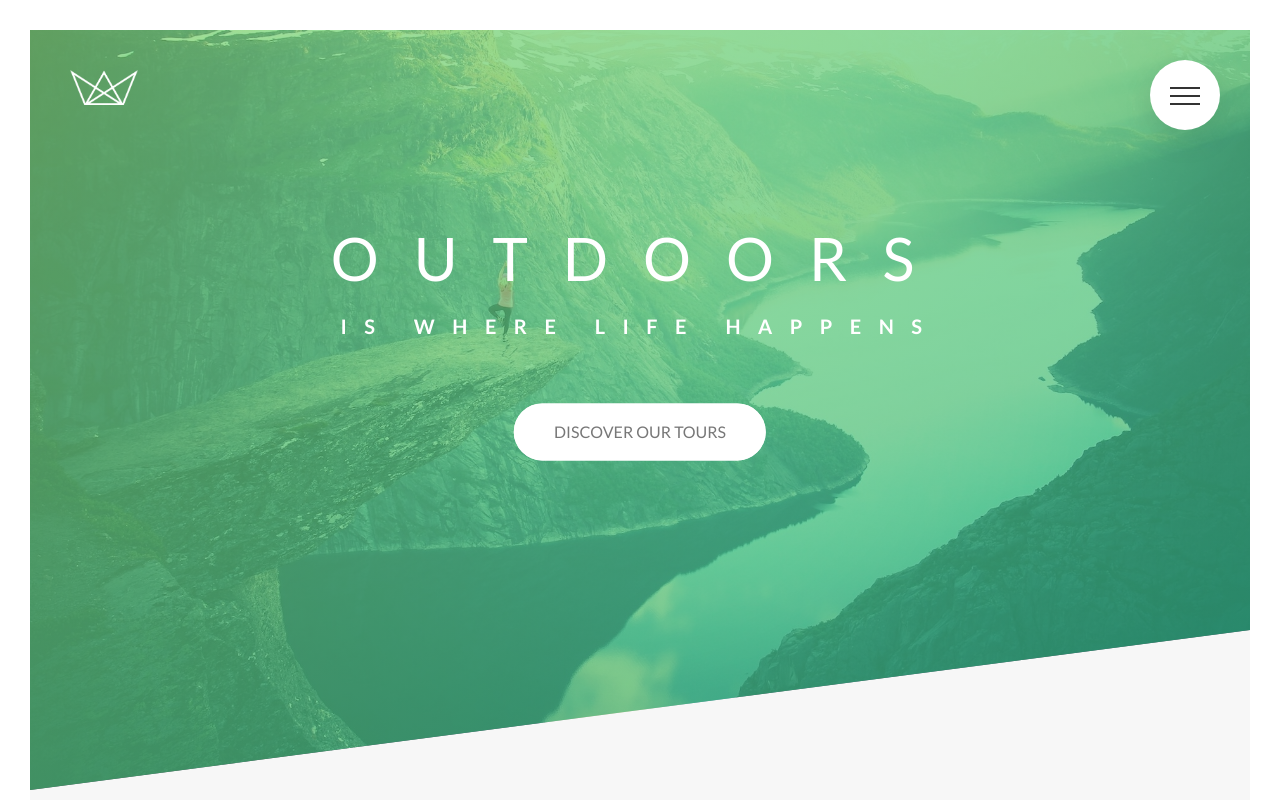
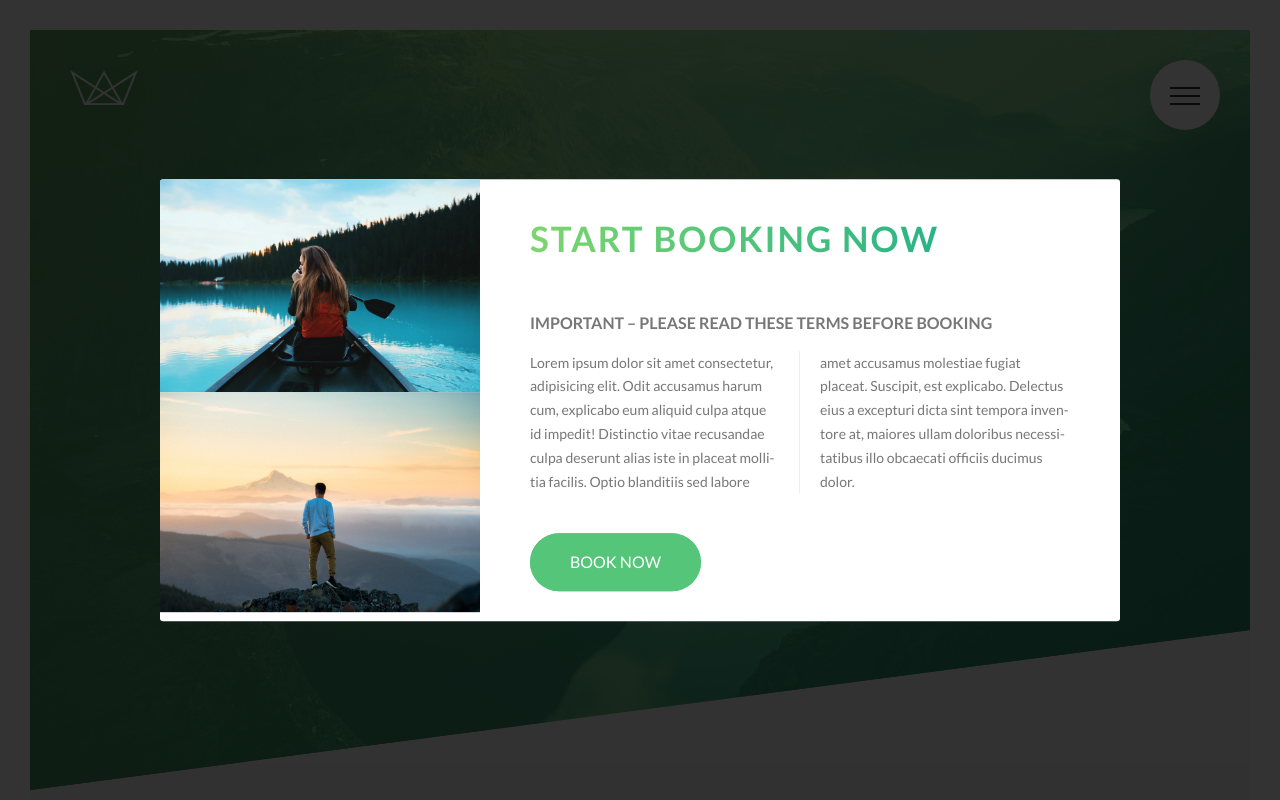
Before and after one commit to Harkindey/Natours-React, a React app: page / in a window 1280 px wide. Shown: the top 800 px of the page. Built offline with nearby package versions, Linux system fonts and the light colour scheme.

Commit message:
- display: table - display: table-cell - column-count - column-gap - column-rule -  hyphens

```diff
--- a/src/App.js
+++ b/src/App.js
@@ -10,7 +10,8 @@ import Tours from './Components/Tours';
 import Stories from './Components/Stories';
 import Booking from "./Components/Booking";
 import Footer from "./Components/Footer";
-import Navigation from "./Components/Navigation"
+import Navigation from "./Components/Navigation";
+import Popup from "./Components/Popup"
 
 class App extends Component {
 	render() {
@@ -18,14 +19,13 @@ class App extends Component {
 			<div>
 				<Navigation />
 				<Header />
-				<main>
 				<About />
 				<Features />
 				<Tours />
 				<Stories />
 				<Booking />
 				<Footer />
-				</main>
+				<Popup />
 				{/* <GridTest /> */}
 			</div>
 		);
--- /dev/null
+++ b/src/Components/Popup.js
@@ -0,0 +1,26 @@
+import React, { Component } from 'react';
+
+class Popup extends Component {
+    render() {
+        return (
+            <div className="popup">
+                <div className="popup__content">
+                    <div className="popup__left">
+                        <img src="img/nat-8.jpg" alt="Tour photo" className="popup__img" />
+                        <img src="img/nat-9.jpg" alt="Tour photo" className="popup__img" />
+                    </div>
+                    <div className="popup__right">
+                        <h2 className="heading-secondary u-margin-bottom-medium">Start booking now</h2>
+                        <h3 className="heading-tertiary  u-margin-bottom-small">Important &ndash; Please read these terms before booking</h3>
+                        <p className="popup__text">
+                            Lorem ipsum dolor sit amet consectetur, adipisicing elit. Odit accusamus harum cum, explicabo eum aliquid culpa atque id impedit! Distinctio vitae recusandae culpa deserunt alias iste in placeat mollitia facilis.
+                            Optio blanditiis sed labore amet accusamus molestiae fugiat placeat. Suscipit, est explicabo. Delectus eius a excepturi dicta sint tempora inventore at, maiores ullam doloribus necessitatibus illo obcaecati officiis ducimus dolor.
+                        </p>
+                        <a href="#" className="btn btn--green btn-green">Book now</a>
+                    </div>
+                </div>
+            </div>
+        )
+    }
+};
+export default Popup;
--- a/src/sass/abstract/_mixins.scss
+++ b/src/sass/abstract/_mixins.scss
@@ -5,3 +5,10 @@
         clear: both;
     }
 }
+
+@mixin absCenter {
+    position: absolute;
+    top: 50%;
+    left: 50%;
+    transform: translate(-50%,-50%);
+}
--- a/src/sass/main.scss
+++ b/src/sass/main.scss
@@ -18,6 +18,7 @@
 @import 'microComponents/composition';
 @import 'microComponents/feature-box';
 @import 'microComponents/form';
+@import 'microComponents/popup';
 @import 'microComponents/card';
 @import 'microComponents/story';
 
--- /dev/null
+++ b/src/sass/microComponents/_popup.scss
@@ -0,0 +1,53 @@
+.popup {
+    height: 100vh;
+    width: 100%;
+    position: fixed;
+    top: 0;
+    left:0;
+    background-color: rgba($color-black, .8);
+    z-index: 9999;
+
+    &__content {
+        @include absCenter;
+        width: 75%;
+        background-color: $color-white;
+        -webkit-box-shadow: 0 2rem 4 rem rgba($color-black, .2);
+                box-shadow: 0 2rem 4 rem rgba($color-black, .2);
+        border-radius: 3px;
+        display: table;
+        overflow: hidden;
+    }
+
+    &__left{
+        width: 33.333333%;
+        display: table-cell;
+    }
+
+    &__right{
+        width: 66.666666667%;
+        display: table-cell;
+        vertical-align: middle;
+        padding: 3rem 5rem;
+    }
+
+    &__img{
+        display: block;
+        width: 100%;
+    }
+
+    &__text{
+        font-size: 1.4rem;
+        margin-bottom: 4rem;
+
+        -moz-column-count: 2;
+                column-count: 2;
+        -moz-column-gap: 4rem;
+                column-gap: 4rem; // 1em = 14px;
+        -moz-column-rule: 1px solid $color-grey-light-2;
+                column-rule: 1px solid $color-grey-light-2;
+        -ms-hyphens: auto;
+        -moz-hyphens: auto;
+        -webkit-hyphens: auto;
+        hyphens: auto; //specify language to use hyphen
+    }
+}
```
Lines whose indentation alone changed are shown as unchanged.
